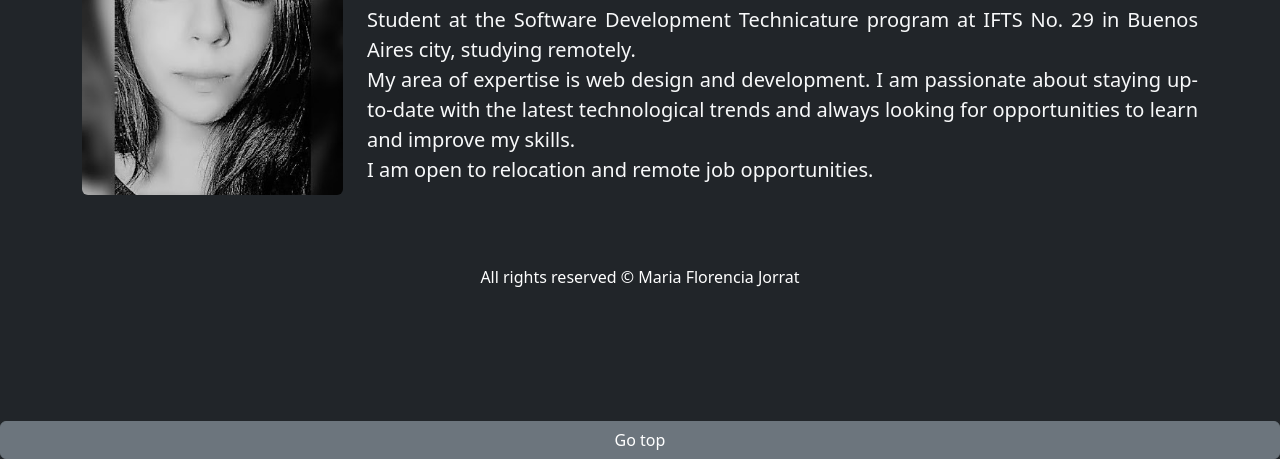
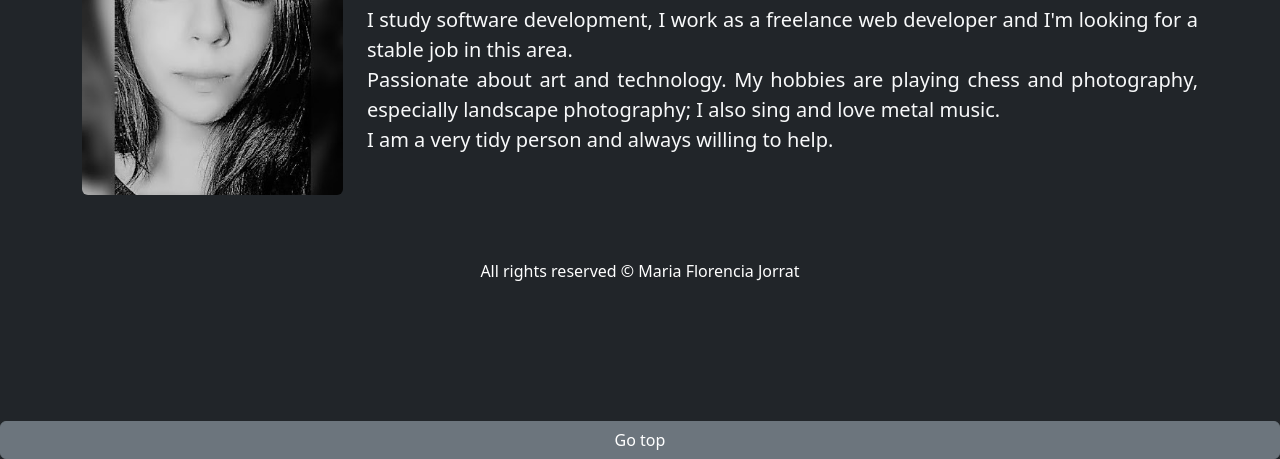
Before and after one commit to mariajorrat/Personal_page, a plain HTML site: page index.html in a window 1280 px wide. Shown: the part 341-800 px from the top of the page. Drawn offline with Linux system fonts and the light colour scheme.

Commit message:
Update index.html

```diff
--- a/index.html
+++ b/index.html
@@ -56,12 +56,11 @@
           <div class="col-md-9">
             <br>
             <h2>I'm Maria</h2>
-            <p class="lead">Student at the Software Development Technicature program at IFTS No. 29 in Buenos Aires city, studying remotely.
+            <p class="lead">I study software development, I work as a freelance web developer and I'm looking for a stable job in this area.
               <br>
-              My area of expertise is web design and development. I am passionate about staying up-to-date
-              with the latest technological trends and always looking for opportunities to learn and improve my
-              skills.<br>
-              I am open to relocation and remote job opportunities.
+Passionate about art and technology. My hobbies are playing chess and photography, especially landscape photography; I also sing and love metal music.
+              <br>
+I am a very tidy person and always willing to help.
               <br>
             </p>
           </div>
```
